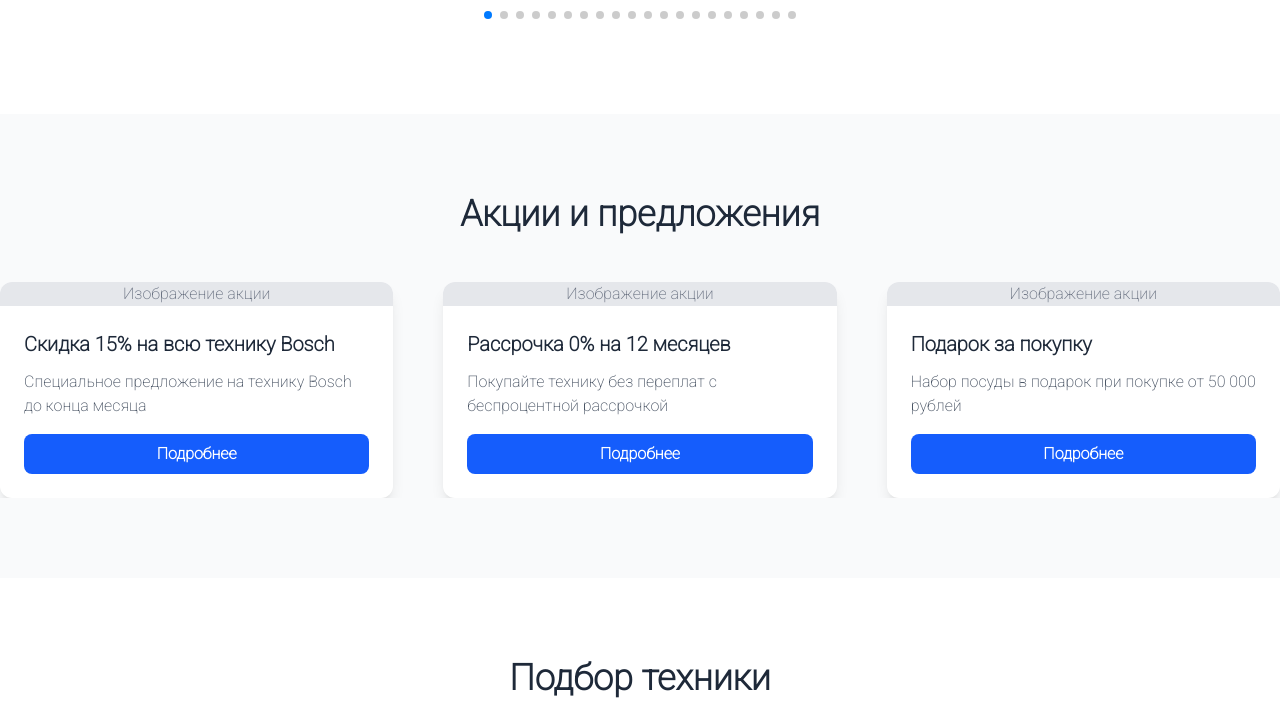
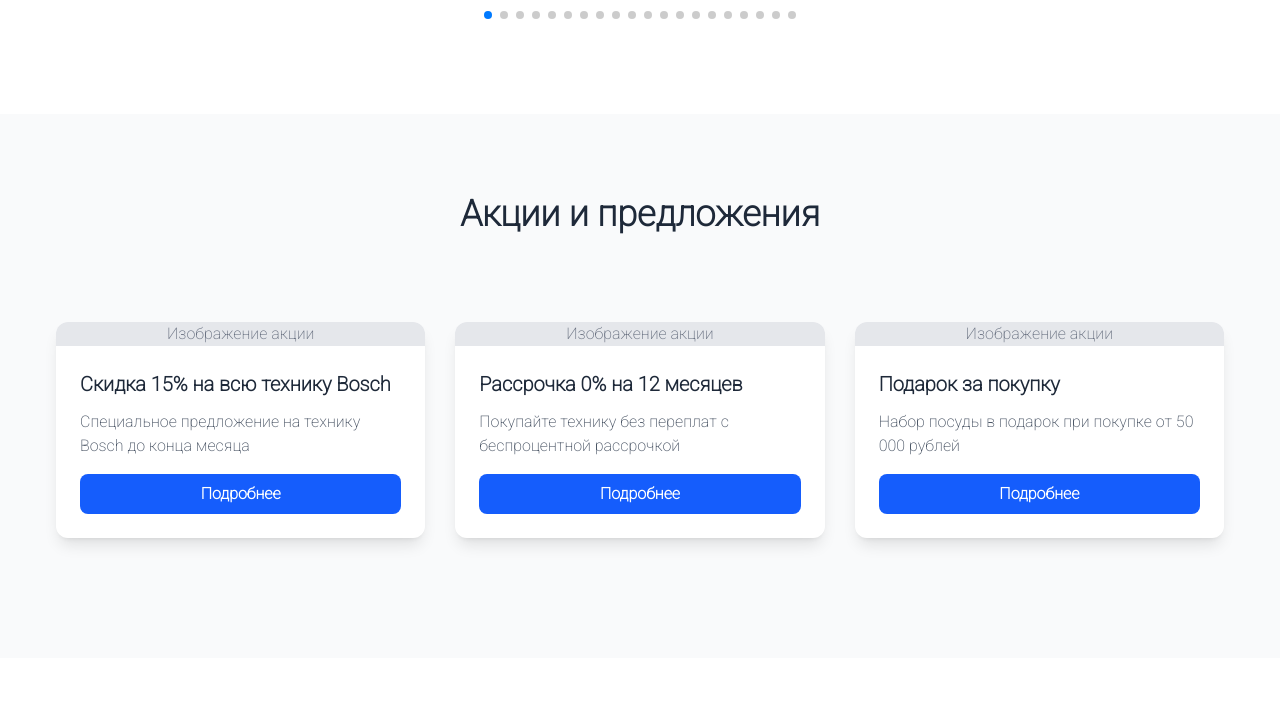
Before and after one commit to evkondr/next-broker-bt, a Next.js app: page / in a window 1280 px wide. Shown: the part 1790-2507 px from the top of the page. Built offline with nearby package versions, Linux system fonts and the light colour scheme.

Commit message:
fix: promo slider

```diff
--- a/src/components/site/Brands.tsx
+++ b/src/components/site/Brands.tsx
@@ -23,14 +23,6 @@ export default function Brands() {
           centeredSlides={true}
           slidesPerView={'auto'}
           loop={true}
-          coverflowEffect={{
-            rotate: 0,
-            stretch: 0,
-            depth: 100,
-            modifier: 1,
-            scale: 1,
-            slideShadows: false,
-          }}
           pagination={{
             clickable: true,
           }}
--- a/src/components/site/Promotions.tsx
+++ b/src/components/site/Promotions.tsx
@@ -6,6 +6,7 @@ import { Promotion } from '@/types';
 
 // Import Swiper styles
 import 'swiper/css';
+import { Navigation, Pagination } from 'swiper/modules';
 
 export default function Promotions() {
   return (
@@ -14,14 +15,29 @@ export default function Promotions() {
         <h2 className="text-3xl md:text-4xl font-bold text-center mb-12 text-gray-800">
           Акции и предложения
         </h2>
-      </div>
-      <Swiper
-      spaceBetween={50}
-      slidesPerView={3}
-      onSlideChange={() => console.log('slide change')}
-      onSwiper={(swiper) => console.log(swiper)}
-      className=" flex justify-items-center"
-    >
+        <Swiper
+        className='!p-10'
+        pagination={{
+          clickable: true,
+        }}
+        loop={true}
+        navigation={true}
+        modules={[Pagination, Navigation]}
+        breakpoints={{
+          320: {
+            slidesPerView: 1,
+            spaceBetween: 15,
+          },
+          768: {
+            slidesPerView: 2,
+            spaceBetween: 20,
+          },
+          1024: {
+            slidesPerView: 3,
+            spaceBetween: 30,
+          },
+        }}
+      >
       {initialPromotions.map((promotion) => (
         <SwiperSlide key={promotion.id}>
           <div className="bg-white rounded-xl flex flex-col shadow-lg overflow-hidden hover:shadow-xl transition-shadow duration-300 h-[500]">
@@ -48,6 +64,8 @@ export default function Promotions() {
         </SwiperSlide>
       ))}
     </Swiper>
+      </div>
+
     </section>
   );
 }
```
